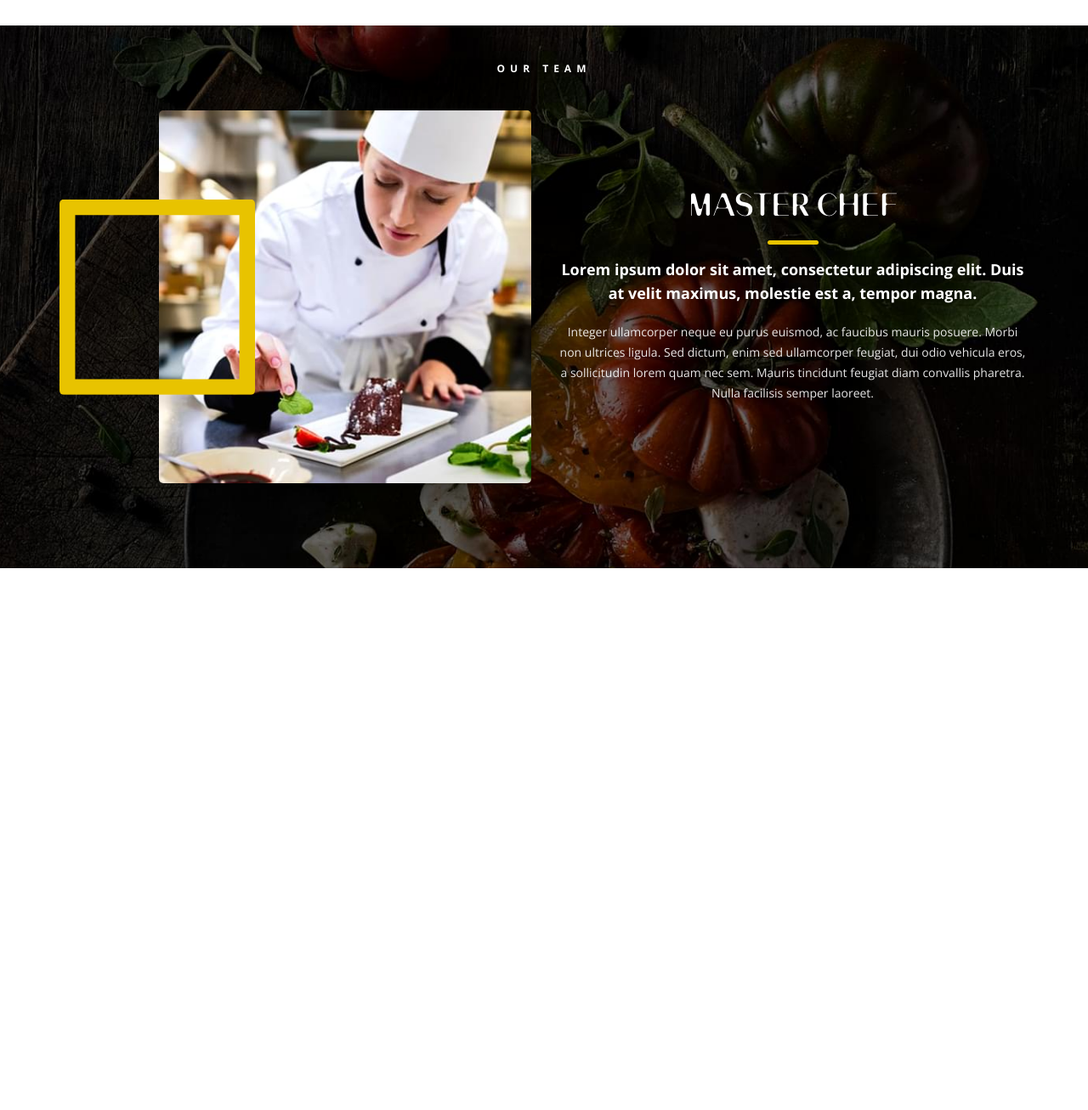
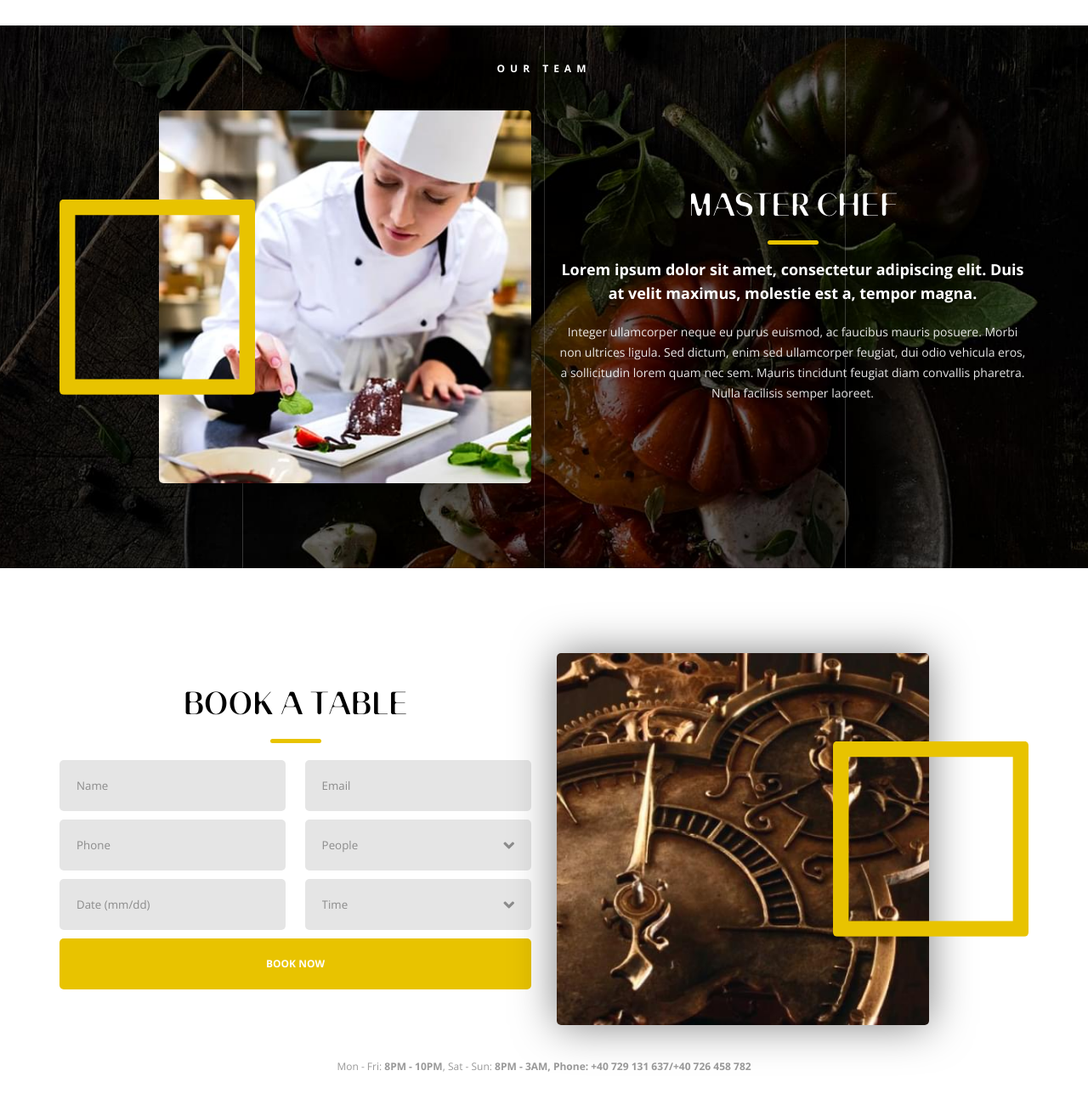
Before and after one commit to vm3192/Hunger, a plain HTML site: page index.html in a window 1280 px wide. Shown: the part 1408-2715 px from the top of the page at 85% size. Before the commit the page ends 2077 px from the top, so only its background shows below. Drawn offline with nearby package versions, Linux system fonts and the light colour scheme; files whose address does not match are found by name.

Commit message:
book (adaptived)

```diff
--- a/css/style.css
+++ b/css/style.css
@@ -221,6 +221,10 @@ h6 {
   color: rgba(51, 51, 51, 0.5);
 }
 
+.m-info a {
+  color: inherit;
+}
+
 .m-info span {
   font-weight: 700;
 }
@@ -405,8 +409,8 @@ section {
 
 .header__shedule {
   -webkit-box-flex: 0;
-      -ms-flex: 0 1 215px;
-          flex: 0 1 215px;
+      -ms-flex: 0 0 215px;
+          flex: 0 0 215px;
   height: 100%;
   font-size: 12px;
   font-weight: 700;
@@ -504,8 +508,8 @@ section {
 
 .header__socials {
   -webkit-box-flex: 0;
-      -ms-flex: 0 1 215px;
-          flex: 0 1 215px;
+      -ms-flex: 0 0 215px;
+          flex: 0 0 215px;
   height: 100%;
   border-left: 1px solid rgba(255, 255, 255, 0.2);
   position: relative;
@@ -584,7 +588,27 @@ section {
 }
 
 .master {
-  background: url(../img/master_bg.jpg) center/cover no-repeat;
+  background: url(../img/Line.png) center/1px 100% no-repeat, url(../img/master_bg.jpg) center/cover no-repeat;
+}
+
+.master::before {
+  content: "";
+  position: absolute;
+  background: url(../img/Line.png) center/1px 100% no-repeat;
+  width: 1px;
+  height: 100%;
+  left: calc(50% - 1280px / 2 + 215px);
+  top: 0;
+}
+
+.master::after {
+  content: "";
+  position: absolute;
+  background: url(../img/Line.png) center/1px 100% no-repeat;
+  width: 1px;
+  height: 100%;
+  right: calc(50% - 1280px / 2 + 215px);
+  top: 0;
 }
 
 .master__mini-title {
@@ -646,9 +670,154 @@ section {
   text-align: center;
 }
 
+.book__row {
+  display: -webkit-box;
+  display: -ms-flexbox;
+  display: flex;
+  -webkit-box-pack: justify;
+      -ms-flex-pack: justify;
+          justify-content: space-between;
+  -webkit-box-align: center;
+      -ms-flex-align: center;
+          align-items: center;
+}
+
+.book__form {
+  -webkit-box-flex: 0;
+      -ms-flex: 0 1 600px;
+          flex: 0 1 600px;
+  margin-right: 30px;
+  display: -webkit-box;
+  display: -ms-flexbox;
+  display: flex;
+  -ms-flex-wrap: wrap;
+      flex-wrap: wrap;
+  -webkit-box-pack: justify;
+      -ms-flex-pack: justify;
+          justify-content: space-between;
+}
+
+.book__title {
+  margin-bottom: 20px;
+  -webkit-box-flex: 0;
+      -ms-flex: 0 1 100%;
+          flex: 0 1 100%;
+}
+
+.book__input {
+  -webkit-box-flex: 0;
+      -ms-flex: 0 1 48%;
+          flex: 0 1 48%;
+  line-height: 60px;
+  padding: 0 20px;
+  background-color: #e5e5e5;
+  border-radius: 5px;
+  margin-bottom: 10px;
+  color: rgba(51, 51, 51, 0.5);
+  font-family: inherit, sans-serif;
+}
+
+.book__input::-webkit-input-placeholder {
+  color: rgba(51, 51, 51, 0.5);
+}
+
+.book__input::-moz-placeholder {
+  color: rgba(51, 51, 51, 0.5);
+}
+
+.book__input:-ms-input-placeholder {
+  color: rgba(51, 51, 51, 0.5);
+}
+
+.book__input::-ms-input-placeholder {
+  color: rgba(51, 51, 51, 0.5);
+}
+
+.book__input::placeholder {
+  color: rgba(51, 51, 51, 0.5);
+}
+
+.book__select {
+  -webkit-box-flex: 0;
+      -ms-flex: 0 1 48%;
+          flex: 0 1 48%;
+  position: relative;
+  margin-bottom: 10px;
+  background-color: #e5e5e5;
+  border-radius: 5px;
+}
+
+.book__select select {
+  display: block;
+  line-height: 60px;
+  padding: 0 20px;
+  color: rgba(51, 51, 51, 0.5);
+  border: none;
+  background: none;
+  -webkit-appearance: none;
+     -moz-appearance: none;
+          appearance: none;
+  font-family: "Open Sans";
+  width: 100%;
+  cursor: pointer;
+}
+
+.book__select::after {
+  content: url(../img/icons/select_arrow.svg);
+  position: absolute;
+  right: 20px;
+  top: 50%;
+  -webkit-transform: translateY(-50%);
+      -ms-transform: translateY(-50%);
+          transform: translateY(-50%);
+  pointer-events: none;
+}
+
+.book__btn {
+  -webkit-box-flex: 0;
+      -ms-flex: 0 1 100%;
+          flex: 0 1 100%;
+  line-height: 60px;
+  font-weight: 700;
+  font-size: 12px;
+  color: #fff;
+  background-color: #E8C300;
+  border-radius: 5px;
+}
+
+.book__btn:active {
+  opacity: 0.6;
+}
+
+.book__picture-wrapper {
+  -webkit-box-flex: 0;
+      -ms-flex: 0 1 600px;
+          flex: 0 1 600px;
+  position: relative;
+}
+
+.book__info {
+  position: absolute;
+  bottom: 45px;
+  left: 50%;
+  -webkit-transform: translateX(-50%);
+      -ms-transform: translateX(-50%);
+          transform: translateX(-50%);
+}
+
 @media (min-width: 1292px) {
   .header__title {
     font-size: 96px;
+  }
+}
+
+@media (min-width: 1880px) {
+  .master::before {
+    left: calc(50% - 1280px / 2 + 215px);
+  }
+
+  .master::after {
+    right: calc(50% - 1280px / 2 + 215px);
   }
 }
 
@@ -656,11 +825,27 @@ section {
   .container {
     max-width: 1140px;
   }
+
+  .master::before {
+    left: calc(50% - 1140px / 2 + 215px);
+  }
+
+  .master::after {
+    right: calc(50% - 1140px / 2 + 215px);
+  }
 }
 
 @media (max-width: 1199px) {
   .container {
     max-width: 960px;
+  }
+
+  .master::before {
+    left: calc(50% - 960px / 2 + 215px);
+  }
+
+  .master::after {
+    right: calc(50% - 960px / 2 + 215px);
   }
 }
 
@@ -747,6 +932,26 @@ section {
 
   .header__arrow-bottom {
     bottom: 30px;
+  }
+
+  .master::before {
+    display: none;
+  }
+
+  .master::after {
+    display: none;
+  }
+
+  .book__input {
+    -webkit-box-flex: 0;
+        -ms-flex: 0 0 100%;
+            flex: 0 0 100%;
+  }
+
+  .book__select {
+    -webkit-box-flex: 0;
+        -ms-flex: 0 0 100%;
+            flex: 0 0 100%;
   }
 
   body.lock {
@@ -916,6 +1121,28 @@ section {
     width: 100%;
     margin: 0 0 35px 0;
   }
+
+  .book__row {
+    -webkit-box-orient: vertical;
+    -webkit-box-direction: reverse;
+        -ms-flex-direction: column-reverse;
+            flex-direction: column-reverse;
+  }
+
+  .book__form {
+    -webkit-box-flex: 0;
+        -ms-flex: 0 1 auto;
+            flex: 0 1 auto;
+    margin-right: 0;
+  }
+
+  .book__picture-wrapper {
+    -webkit-box-flex: 0;
+        -ms-flex: 0 1 auto;
+            flex: 0 1 auto;
+    width: 100%;
+    margin-bottom: 35px;
+  }
 }
 
 @media (max-width: 576px) {
--- a/index.html
+++ b/index.html
@@ -134,6 +134,43 @@
 						</div>
 					</div>
 				</section>
+				<section class="book">
+					<div class="container">
+						<div class="book__row">
+							<form action="#" class="book__form" method="POST">
+								<h2 class="book__title section-title">
+									book a table
+								</h2>
+								<input class="book__input" type="text" name="name" placeholder="Name">
+								<input class="book__input" type="email" name="email" placeholder="Email">
+								<input class="book__input" type="text" name="phone" placeholder="Phone">
+								<div class="book__select">
+									<select name="peope">
+										<option value="value1">People</option>
+										<option value="value2">Human</option>
+									</select>
+								</div>
+								<input class="book__input" type="text" name="date" placeholder="Date (mm/dd)">
+								<div class="book__select">
+									<select name="time">
+										<option value="value1">Time</option>
+										<option value="value2">No time</option>
+									</select>
+								</div>
+								<button class="book__btn" type="submit">BOOK NOW</button>
+							</form>
+							<div class="book__picture-wrapper">
+								<div class="book__img-one picture-main">
+									<img src="img/book_img.jpg" alt="#">
+								</div>
+								<div class="book__img-two picture-second">
+									<img src="img/square.png" alt="#">
+								</div>
+							</div>
+						</div>
+						<p class="book__info m-info">Mon - Fri: <span>8PM - 10PM</span>, Sat - Sun: <span>8PM - 3AM</spa>, Phone: <a href="tel:40729131637"><span>+40 729 131 637</span></a><span>/</span><a href="tel:40726458782"><span>+40 726 458 782</span></a></p>
+					</div>
+				</section>
       </main>
 
       <footer class="footer">
```
Also changed, not shown: css/style.min.css, img/Line.png (added), img/book_img.jpg (added), img/icons/select_arrow.svg (added).
